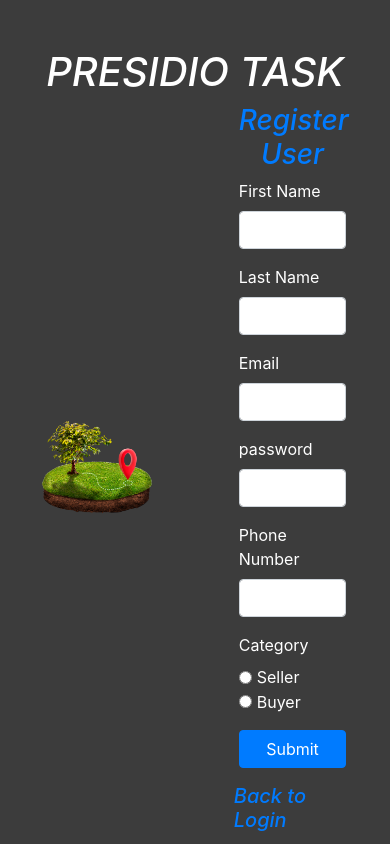
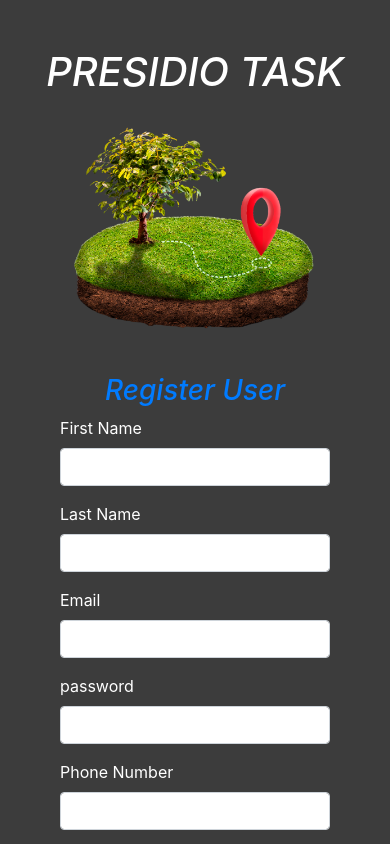
Before and after one commit to vijayloganathan/presidio-task, a React (Vite) app in the folder FrountEnd/: page /register in a window 390 px wide. Shown: the top 844 px of the page. Built offline with nearby package versions, Linux system fonts and the light colour scheme.

Commit message:
Update Register.jsx

```diff
--- a/FrountEnd/src/components/Register.jsx
+++ b/FrountEnd/src/components/Register.jsx
@@ -50,10 +50,10 @@ export default function Register() {
     <div className="container-fluid pt-5">
       <p className="h1 font-italic text-center">PRESIDIO TASK</p>
       <div className="row d-flex align-items-center">
-        <div className="col-6 align-self-center">
+        <div className="col-md-6 col-12 align-self-center">
           <img src={bgimage} alt="Background" className="img-fluid" />
         </div>
-        <div className="col-6">
+        <div className="col-md-6 col-12">
           <div className="d-flex justify-content-center">
             <div className="col-10 align-self-center">
               <p className="h3 font-italic text-primary text-center">
```
